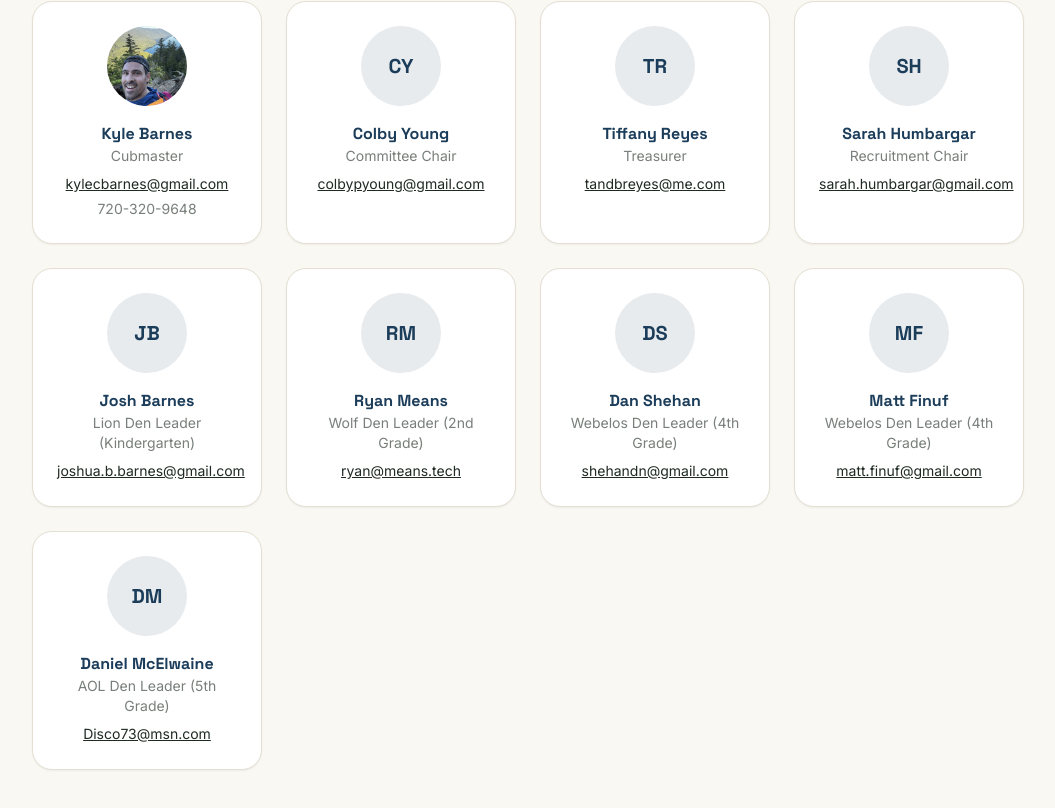
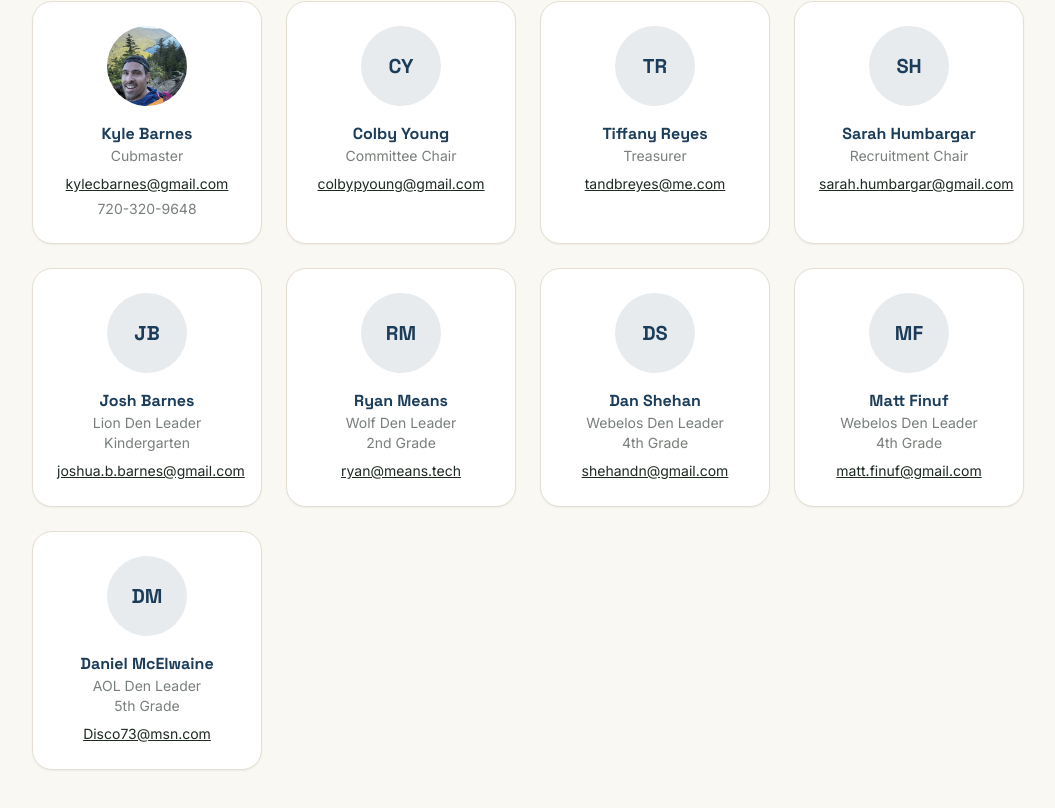
Before and after one commit to beachsomewhere/pack786-website, a Next.js app: page /leadership in a window 1280 px wide. Shown: the part 280-1088 px from the top of the page, without its empty margins (112-1167 px from the left). Built offline with nearby package versions, Linux system fonts and the light colour scheme.

Commit message:
Put den leader grade level on its own line

```diff
--- a/app/leadership/page.tsx
+++ b/app/leadership/page.tsx
@@ -8,11 +8,11 @@ const LEADERS = [
   { name: "Colby Young", role: "Committee Chair", email: "colbypyoung@gmail.com" },
   { name: "Tiffany Reyes", role: "Treasurer", email: "tandbreyes@me.com" },
   { name: "Sarah Humbargar", role: "Recruitment Chair", email: "sarah.humbargar@gmail.com" },
-  { name: "Josh Barnes", role: "Lion Den Leader (Kindergarten)", email: "joshua.b.barnes@gmail.com" },
-  { name: "Ryan Means", role: "Wolf Den Leader (2nd Grade)", email: "ryan@means.tech" },
-  { name: "Dan Shehan", role: "Webelos Den Leader (4th Grade)", email: "shehandn@gmail.com" },
-  { name: "Matt Finuf", role: "Webelos Den Leader (4th Grade)", email: "matt.finuf@gmail.com" },
-  { name: "Daniel McElwaine", role: "AOL Den Leader (5th Grade)", email: "Disco73@msn.com" },
+  { name: "Josh Barnes", role: "Lion Den Leader", grade: "Kindergarten", email: "joshua.b.barnes@gmail.com" },
+  { name: "Ryan Means", role: "Wolf Den Leader", grade: "2nd Grade", email: "ryan@means.tech" },
+  { name: "Dan Shehan", role: "Webelos Den Leader", grade: "4th Grade", email: "shehandn@gmail.com" },
+  { name: "Matt Finuf", role: "Webelos Den Leader", grade: "4th Grade", email: "matt.finuf@gmail.com" },
+  { name: "Daniel McElwaine", role: "AOL Den Leader", grade: "5th Grade", email: "Disco73@msn.com" },
 ];
 
 function initials(name: string) {
@@ -46,6 +46,7 @@ export default function LeadershipPage() {
             )}
             <p className="mt-4 font-display font-bold text-trail-blue">{leader.name}</p>
             <p className="text-sm text-trail-ink/60">{leader.role}</p>
+            {leader.grade && <p className="text-sm text-trail-ink/60">{leader.grade}</p>}
             <a href={`mailto:${leader.email}`} className="mt-2 inline-block text-sm underline">
               {leader.email}
             </a>
```
